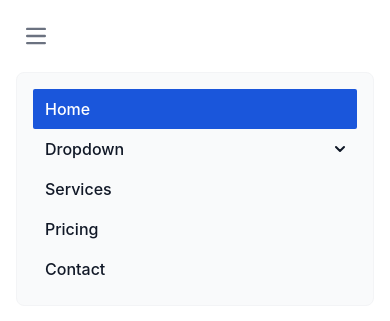
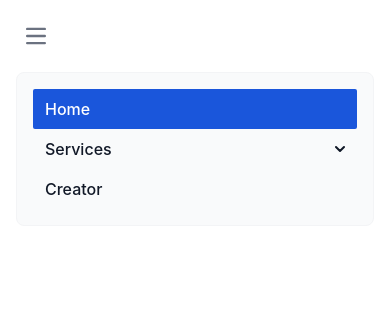
Before and after one commit to BulaCibula03/Censimento-Storico, a Python web app: template app/templates/base.html in a window 390 px wide, after a click on "Open main menu". Shown: the top 321 px of the page. Run offline with Jinja, Linux system fonts and the light colour scheme; the template is opened without the code that fills it, so the values that code supplies are empty; some libraries are stand-ins or nearby versions.

Commit message:
update e correzzione
nuovo file e sistemazione nomi file

```diff
--- a/app/templates/base.html
+++ b/app/templates/base.html
@@ -21,38 +21,34 @@
                     <a href="#" class="block py-2 px-3 text-white bg-blue-700 rounded-sm md:bg-transparent md:text-blue-700 md:p-0 md:dark:text-blue-500 dark:bg-blue-600 md:dark:bg-transparent" aria-current="page">Home</a>
                     </li>
                     <li>
-                        <button id="dropdownNavbarLink" data-dropdown-toggle="dropdownNavbar" class="flex items-center justify-between w-full py-2 px-3 text-gray-900 rounded-sm hover:bg-gray-100 md:hover:bg-transparent md:border-0 md:hover:text-blue-700 md:p-0 md:w-auto dark:text-white md:dark:hover:text-blue-500 dark:focus:text-white dark:border-gray-700 dark:hover:bg-gray-700 md:dark:hover:bg-transparent">Dropdown <svg class="w-2.5 h-2.5 ms-2.5" aria-hidden="true" xmlns="http://www.w3.org/2000/svg" fill="none" viewBox="0 0 10 6">
+                        <button id="dropdownNavbarLink" data-dropdown-toggle="dropdownNavbar" class="flex items-center justify-between w-full py-2 px-3 text-gray-900 rounded-sm hover:bg-gray-100 md:hover:bg-transparent md:border-0 md:hover:text-blue-700 md:p-0 md:w-auto dark:text-white md:dark:hover:text-blue-500 dark:focus:text-white dark:border-gray-700 dark:hover:bg-gray-700 md:dark:hover:bg-transparent">Services <svg class="w-2.5 h-2.5 ms-2.5" aria-hidden="true" xmlns="http://www.w3.org/2000/svg" fill="none" viewBox="0 0 10 6">
                 <path stroke="currentColor" stroke-linecap="round" stroke-linejoin="round" stroke-width="2" d="m1 1 4 4 4-4"/>
             </svg></button>
                         <div id="dropdownNavbar" class="z-10 hidden font-normal bg-white divide-y divide-gray-100 rounded-lg shadow-sm w-44 dark:bg-gray-700 dark:divide-gray-600">
                             <ul class="py-2 text-sm text-gray-700 dark:text-gray-400" aria-labelledby="dropdownLargeButton">
                             <li>
-                                <a href="#" class="block px-4 py-2 hover:bg-gray-100 dark:hover:bg-gray-600 dark:hover:text-white">Dashboard</a>
+                                <a href="#" class="block px-4 py-2 hover:bg-gray-100 dark:hover:bg-gray-600 dark:hover:text-white">Info Eta</a>
                             </li>
                             <li>
-                                <a href="#" class="block px-4 py-2 hover:bg-gray-100 dark:hover:bg-gray-600 dark:hover:text-white">Settings</a>
+                                <a href="#" class="block px-4 py-2 hover:bg-gray-100 dark:hover:bg-gray-600 dark:hover:text-white">Gruppi Famigliari</a>
                             </li>
                             <li>
-                                <a href="#" class="block px-4 py-2 hover:bg-gray-100 dark:hover:bg-gray-600 dark:hover:text-white">Earnings</a>
+                                <a href="#" class="block px-4 py-2 hover:bg-gray-100 dark:hover:bg-gray-600 dark:hover:text-white">Info Grado di Parentela</a>
                             </li>
                             </ul>
-                            <div class="py-1">
-                            <a href="#" class="block px-4 py-2 text-sm text-gray-700 hover:bg-gray-100 dark:hover:bg-gray-600 dark:text-gray-200 dark:hover:text-white">Sign out</a>
-                            </div>
                         </div>
                     </li>
                     <li>
-                    <a href="#" class="block py-2 px-3 text-gray-900 rounded-sm hover:bg-gray-100 md:hover:bg-transparent md:border-0 md:hover:text-blue-700 md:p-0 dark:text-white md:dark:hover:text-blue-500 dark:hover:bg-gray-700 dark:hover:text-white md:dark:hover:bg-transparent">Services</a>
-                    </li>
-                    <li>
-                    <a href="#" class="block py-2 px-3 text-gray-900 rounded-sm hover:bg-gray-100 md:hover:bg-transparent md:border-0 md:hover:text-blue-700 md:p-0 dark:text-white md:dark:hover:text-blue-500 dark:hover:bg-gray-700 dark:hover:text-white md:dark:hover:bg-transparent">Pricing</a>
-                    </li>
-                    <li>
-                    <a href="#" class="block py-2 px-3 text-gray-900 rounded-sm hover:bg-gray-100 md:hover:bg-transparent md:border-0 md:hover:text-blue-700 md:p-0 dark:text-white md:dark:hover:text-blue-500 dark:hover:bg-gray-700 dark:hover:text-white md:dark:hover:bg-transparent">Contact</a>
+                    <a href="#" class="block py-2 px-3 text-gray-900 rounded-sm hover:bg-gray-100 md:hover:bg-transparent md:border-0 md:hover:text-blue-700 md:p-0 dark:text-white md:dark:hover:text-blue-500 dark:hover:bg-gray-700 dark:hover:text-white md:dark:hover:bg-transparent">Creator</a>
                     </li>
                 </ul>
                 </div>
             </div>
             </nav>
+
+            <main class="p-4">
+                <!---{% block content %}
+                {% endblock %}--->
+            </main>
     </body>
 </html>
--- a/app/templates/index.html
+++ b/app/templates/index.html
@@ -40,5 +40,6 @@
                 </tbody>
             </table>
         </div>
+        <!---{% endblock %--->
     </body>
 </html>
```
